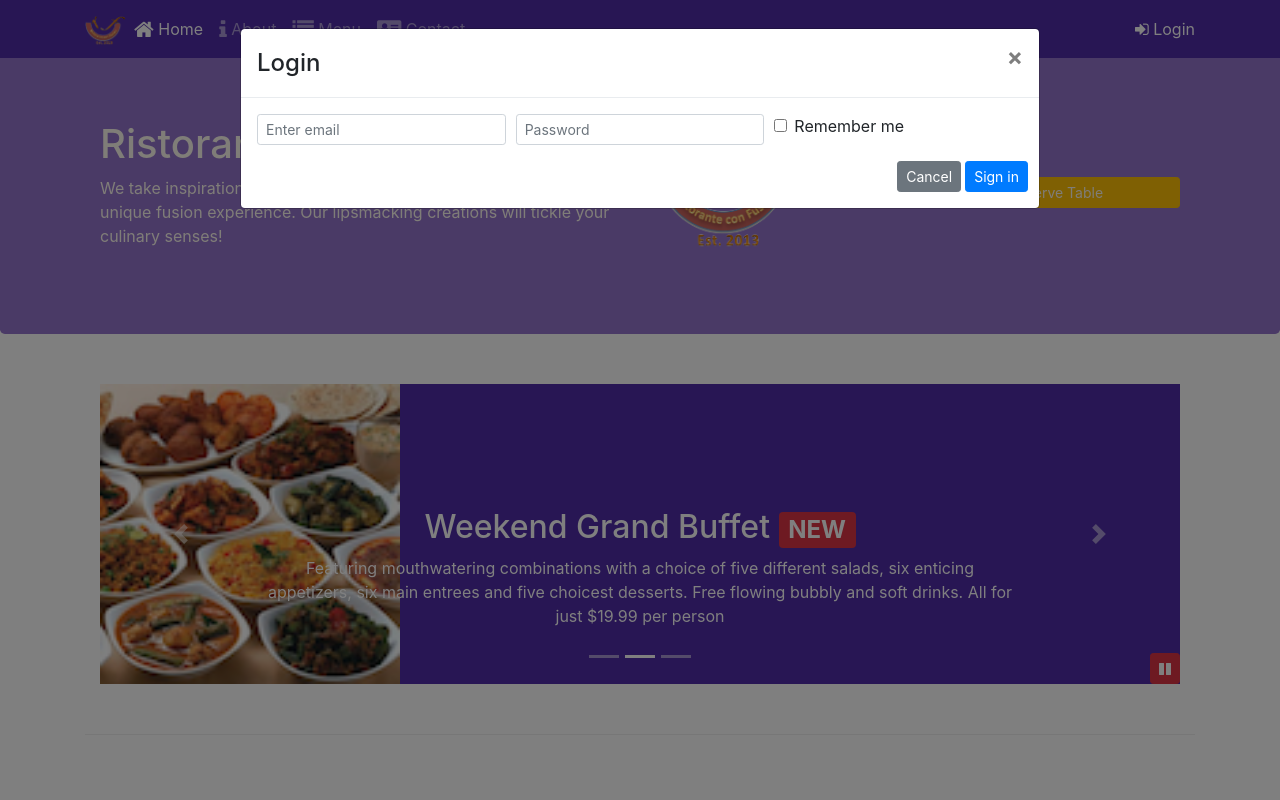
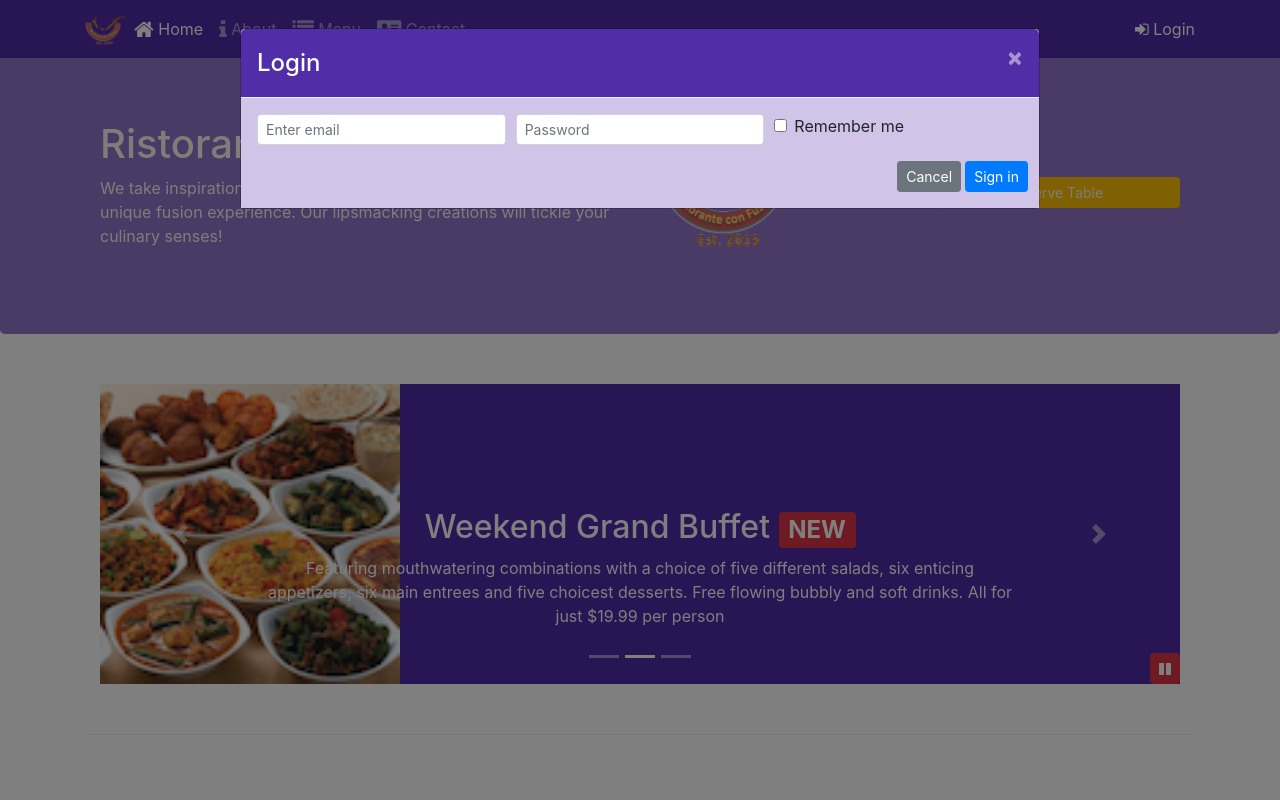
Before and after one commit to JaviScarione/Bootstrap, a website: page index.html in a window 1280 px wide. Both pictures are taken after a click on the link "Login". Shown: the top 800 px of the page. Drawn offline with nearby package versions, Linux system fonts and the light colour scheme.

Commit message:
Assignment 4

```diff
--- a/css/styles.scss
+++ b/css/styles.scss
@@ -2,6 +2,8 @@ $lt-gray: #ddd;
 $background-dark: #512DA8;
 $background-light: #9575CD;
 $background-pale: #D1C4E9;
+$white: #ffffff;
+
 
 // Height variables
 $carousel-item-height: 300px;
@@ -74,3 +76,15 @@ body{
     bottom: 0px;
     z-index: 1;
 }
+
+.modal-header {
+    background:$background-dark;
+    color: $white;
+        .close {
+            color: floralwhite;
+        }
+}
+
+.modal-body {
+    background: #D1C4E9;
+}
--- a/index.html
+++ b/index.html
@@ -27,7 +27,7 @@
                             <li class="nav-item"><a class="nav-link" href='./contactus.html'><span class="fa fa-address-card fa-lg"></span> Contact</a></li>
                         </ul>
                         <span class="navbar-text">
-                            <a data-toggle="modal" data-target="#loginModal">
+                            <a id="loginlink">
                             <span class="fa fa-sign-in"></span> Login</a>
                         </span>
                     </div>
@@ -169,7 +169,7 @@
                     </div>
                     <div class="col-12 offset-sm-1 col-sm-3 align-items-center">
                         <a role="button" class="btn btn-sm btn-block btn-warning"
-                            data-toggle="modal" data-target="#reserveModal">Reserve Table
+                            id="reserveButton">Reserve Table
                         </a>
                     </div>
                 </div>
@@ -394,6 +394,13 @@
                         $('#carouselButton').children('span').addClass('fa-pause');
                     }
                 });
+
+                $('#loginlink').click(function() {
+                    $('#loginModal').modal('show');
+                });
+                $('#reserveButton').click(function() {
+                    $('#reserveModal').modal('show');
+                });
             });
         </script>
 
--- a/package.json
+++ b/package.json
@@ -12,7 +12,8 @@
   "author": "Javier Scarione",
   "license": "ISC",
   "devDependencies": {
-    "lite-server": "^2.6.1"
+    "lite-server": "^2.6.1",
+    "node-sass": "^7.0.1"
   },
   "repository": {
     "type": "git",
@@ -27,7 +28,6 @@
     "bootstrap-social": "^5.1.1",
     "font-awesome": "^4.7.0",
     "jquery": "^3.3.1",
-    "node-sass": "^7.0.1",
     "popper.js": "^1.12.9",
     "save-dev": "^0.0.1-security"
   }
```
Also changed, not shown: css/styles.css, 1 other file.
